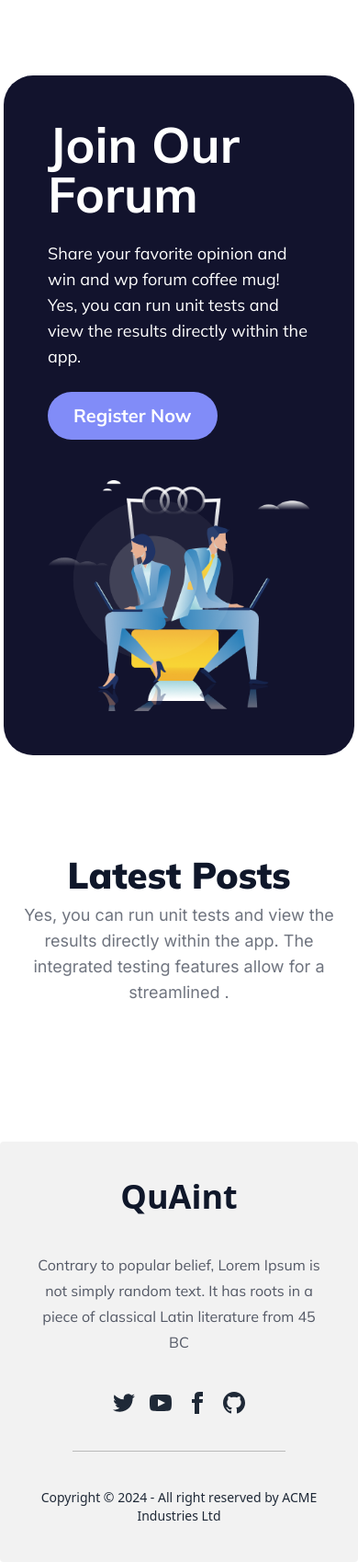
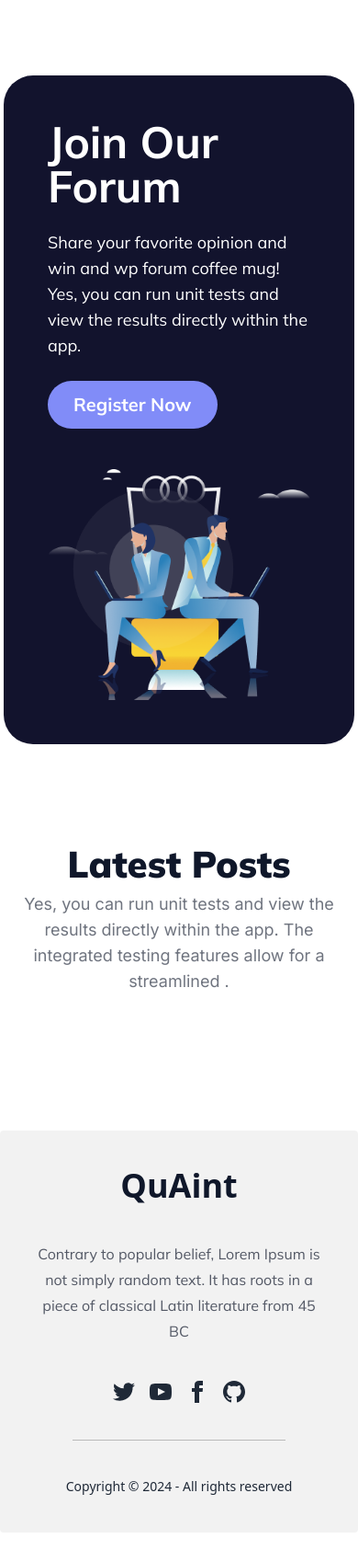
Before and after one commit to Jisan-Dev/A6-QuAint-Forum, a plain HTML site: page index.html in a window 390 px wide. Shown: the part 1340-3038 px from the top of the page at 92% size. After the commit the page ends 3006 px from the top, so only its background shows below. Drawn offline with nearby package versions, Linux system fonts and the light colour scheme; no server answers.

Commit message:
Made the CTA section mobile responsive and also edited footer text

```diff
--- a/index.html
+++ b/index.html
@@ -124,7 +124,7 @@
       <section class="pl-[90px] pt-[60px] pb-9 max-sm:p-8 bg-[#12132D] rounded-[32px] font-mulish mt-[100px]">
         <div class="hero-content justify-between max-sm:flex-col max-sm:gap-11">
           <div>
-            <h1 class="text-5xl font-bold text-white text-[54px] md:leading-[86px]">Join Our Forum</h1>
+            <h1 class="max-sm:text-5xl font-bold text-white text-[54px] md:leading-[86px]">Join Our Forum</h1>
             <p class="py-6 text-white max-w-2xl text-lg">
               Share your favorite opinion and win and wp forum coffee mug! Yes, you can run unit tests and view the results directly within the app.
             </p>
@@ -184,7 +184,7 @@
       </nav>
       <div class="bg-neutral-400 bg-opacity-70 w-3/4 h-[1px]"></div>
       <aside>
-        <p>Copyright © 2024 - All right reserved by ACME Industries Ltd</p>
+        <p>Copyright © 2024 - All rights reserved</p>
       </aside>
     </footer>
 
```
